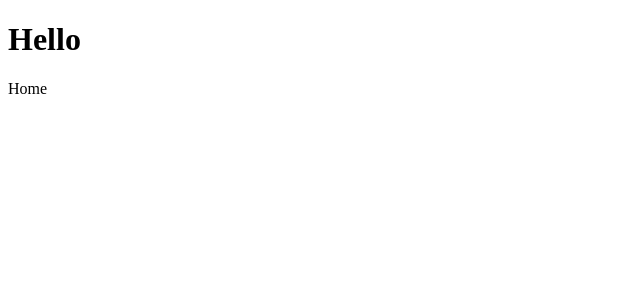
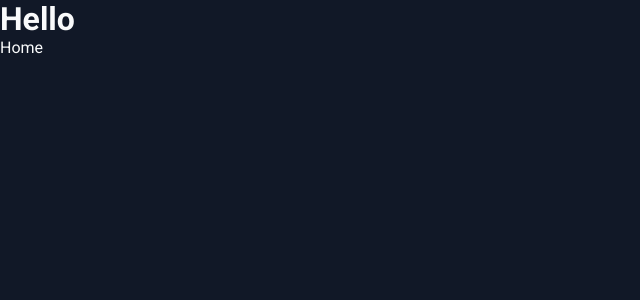
Before and after one commit to amberlynn364/react-ts-redux, a React (Vite) app: page / in a window 1280 px wide. Shown: the top 300 px of the page, without its empty margins (0-640 px from the left). Built offline with nearby package versions, Linux system fonts and the light colour scheme.

Commit message:
feat: implement NotFoundPage

```diff
--- a/index.html
+++ b/index.html
@@ -3,6 +3,12 @@
   <head>
     <meta charset="UTF-8" />
     <link rel="icon" type="image/svg+xml" href="/react.svg" />
+    <link rel="preconnect" href="https://fonts.googleapis.com" />
+    <link rel="preconnect" href="https://fonts.gstatic.com" crossorigin />
+    <link
+  rel="stylesheet"
+  href="https://fonts.googleapis.com/css2?family=Roboto:wght@300;400;500;700&display=swap"
+/>
     <meta name="viewport" content="width=device-width, initial-scale=1.0" />
     <title>Krug task</title>
   </head>
--- a/package.json
+++ b/package.json
@@ -10,6 +10,9 @@
     "preview": "vite preview"
   },
   "dependencies": {
+    "@emotion/react": "^11.11.4",
+    "@emotion/styled": "^11.11.5",
+    "@mui/material": "^5.15.18",
     "react": "^18.2.0",
     "react-dom": "^18.2.0",
     "react-router-dom": "^6.23.1"
--- a/src/index.css
+++ b/src/index.css
@@ -0,0 +1,11 @@
+* {
+  box-sizing: border-box;
+  margin: 0;
+  padding: 0;
+}
+
+body {
+  background-color: #111827;
+  color: #f9fafb;
+  font-family: Roboto, sans-serif;
+}
--- a/src/pages/NotFoundPage/NotFoundPage.tsx
+++ b/src/pages/NotFoundPage/NotFoundPage.tsx
@@ -1,5 +1,24 @@
+import { Link } from 'react-router-dom';
+import { Box, Button, Typography } from '@mui/material';
+import { RouterPaths } from '../../lib/types';
+
 const NotFoundPage = () => {
-  return <div>NotFoundPage</div>;
+  return (
+    <Box display="flex" flexDirection="column" alignItems="center" gap={2}>
+      <img
+        srcSet="error-img.svg?w=164&h=164&fit=crop&auto=format&dpr=2 2x"
+        src="error-img.svg"
+        className=""
+        alt="error-img"
+      />
+      <Typography variant="h3" component="p" textAlign="center">
+        Whoops, this page doesn&apos;t exist
+      </Typography>
+      <Link to={RouterPaths.RootLayout}>
+        <Button>Go to Home</Button>
+      </Link>
+    </Box>
+  );
 };
 
 export default NotFoundPage;
```
Also changed, not shown: public/error-img.svg (added), src/App.css (deleted), 1 other file (tests, documents, lock files or other folders).
